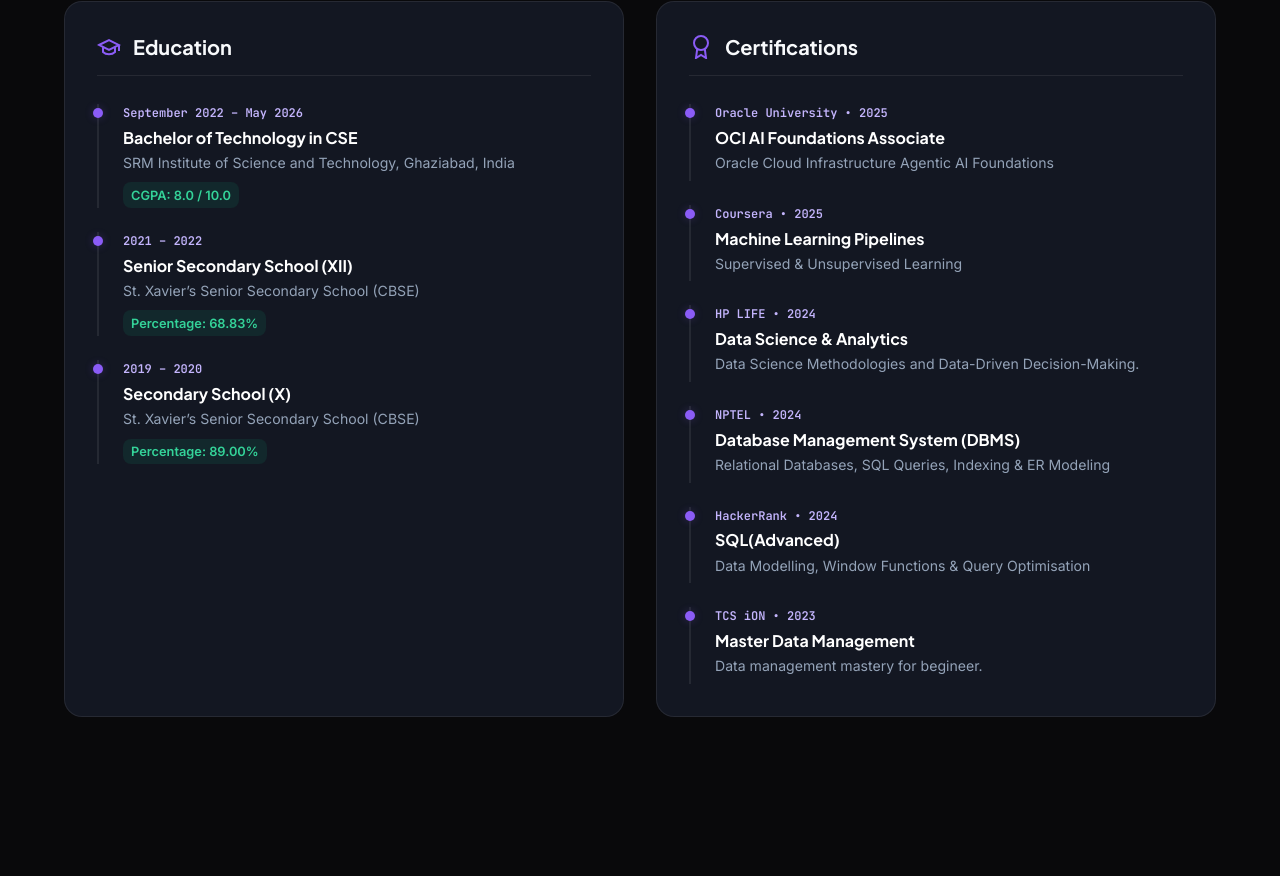
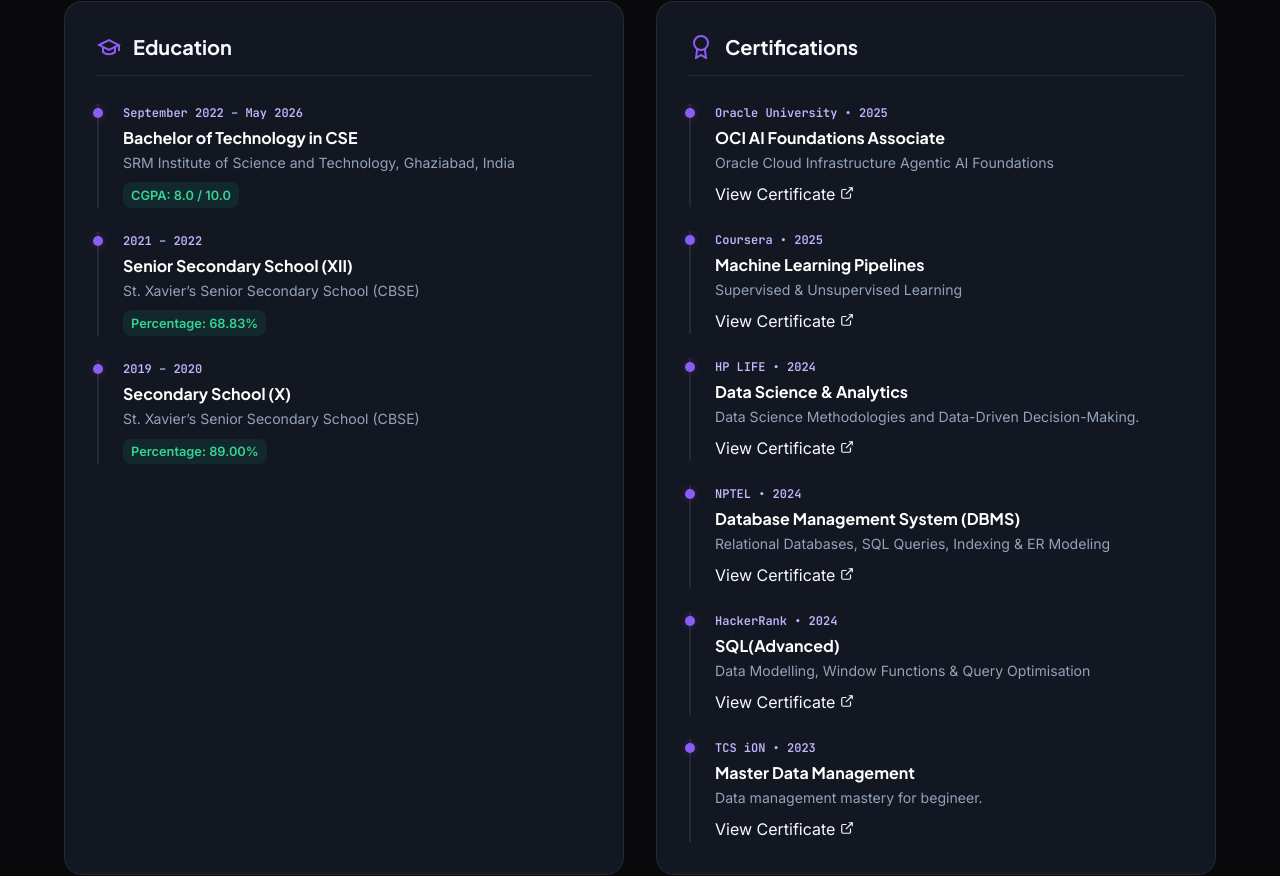
Before and after one commit to DivyangSingh0000/personal_portfolio, a website: page index.html in a window 1280 px wide. Shown: the part 5134-6010 px from the top of the page. Drawn offline with Linux system fonts and the light colour scheme; animation ran at ten frames a second.

Commit message:
Add certificate links and details to timeline

```diff
--- a/index.html
+++ b/index.html
@@ -580,36 +580,60 @@
                   <div class="timeline-period">Oracle University • 2025</div>
                   <h4 class="timeline-title">OCI AI Foundations Associate</h4>
                   <div class="timeline-org">Oracle Cloud Infrastructure Agentic AI Foundations</div>
+                  <a href="https://catalog-education.oracle.com/ords/certview/sharebadge?id=33AC262DFBDB2BD01BF42AD55CADD65269C64B23C2FFC61A4524DA9B42CAF0A6" target="_blank" rel="noopener noreferrer" class="cert-link">
+                    View Certificate
+                    <svg width="14" height="14" viewBox="0 0 24 24" fill="none" stroke="currentColor" stroke-width="2"><path d="M18 13v6a2 2 0 0 1-2 2H5a2 2 0 0 1-2-2V8a2 2 0 0 1 2-2h6"></path><polyline points="15 3 21 3 21 9"></polyline><line x1="10" y1="14" x2="21" y2="3"></line></svg>
+                  </a>
                 </div>
 
                 <div class="timeline-item">
                   <div class="timeline-period">Coursera • 2025</div>
                   <h4 class="timeline-title">Machine Learning Pipelines</h4>
                   <div class="timeline-org">Supervised & Unsupervised Learning</div>
+                  <a href="https://www.coursera.org/account/accomplishments/verify/VGK1X6WTPO2S" target="_blank" rel="noopener noreferrer" class="cert-link">
+                    View Certificate
+                    <svg width="14" height="14" viewBox="0 0 24 24" fill="none" stroke="currentColor" stroke-width="2"><path d="M18 13v6a2 2 0 0 1-2 2H5a2 2 0 0 1-2-2V8a2 2 0 0 1 2-2h6"></path><polyline points="15 3 21 3 21 9"></polyline><line x1="10" y1="14" x2="21" y2="3"></line></svg>
+                  </a>
                 </div>
 
                 <div class="timeline-item">
                   <div class="timeline-period">HP LIFE • 2024</div>
                   <h4 class="timeline-title">Data Science & Analytics</h4>
                   <div class="timeline-org">Data Science Methodologies and Data-Driven Decision-Making.</div>
+                  <a href="https://drive.google.com/file/d/1GaLdBqXOR6_F4RDfbozaUD5Id7Wpsika/view?usp=sharing" target="_blank" rel="noopener noreferrer" class="cert-link">
+                    View Certificate
+                    <svg width="14" height="14" viewBox="0 0 24 24" fill="none" stroke="currentColor" stroke-width="2"><path d="M18 13v6a2 2 0 0 1-2 2H5a2 2 0 0 1-2-2V8a2 2 0 0 1 2-2h6"></path><polyline points="15 3 21 3 21 9"></polyline><line x1="10" y1="14" x2="21" y2="3"></line></svg>
+                  </a>
                 </div>
 
                 <div class="timeline-item">
                   <div class="timeline-period">NPTEL • 2024</div>
                   <h4 class="timeline-title">Database Management System (DBMS)</h4>
                   <div class="timeline-org">Relational Databases, SQL Queries, Indexing & ER Modeling</div>
+                  <a href="https://drive.google.com/file/d/1g86Nw5DbtLHNyi_iiRC9w5QmyRp4YzUG/view?usp=drive_link" target="_blank" rel="noopener noreferrer" class="cert-link">
+                    View Certificate
+                    <svg width="14" height="14" viewBox="0 0 24 24" fill="none" stroke="currentColor" stroke-width="2"><path d="M18 13v6a2 2 0 0 1-2 2H5a2 2 0 0 1-2-2V8a2 2 0 0 1 2-2h6"></path><polyline points="15 3 21 3 21 9"></polyline><line x1="10" y1="14" x2="21" y2="3"></line></svg>
+                  </a>
                 </div>
 
                 <div class="timeline-item">
                   <div class="timeline-period">HackerRank • 2024</div>
                   <h4 class="timeline-title">SQL(Advanced)</h4>
                   <div class="timeline-org">Data Modelling, Window Functions & Query Optimisation</div>
+                  <a href="https://www.hackerrank.com/certificates/iframe/78b75e6f248f" target="_blank" rel="noopener noreferrer" class="cert-link">
+                    View Certificate
+                    <svg width="14" height="14" viewBox="0 0 24 24" fill="none" stroke="currentColor" stroke-width="2"><path d="M18 13v6a2 2 0 0 1-2 2H5a2 2 0 0 1-2-2V8a2 2 0 0 1 2-2h6"></path><polyline points="15 3 21 3 21 9"></polyline><line x1="10" y1="14" x2="21" y2="3"></line></svg>
+                  </a>
                 </div>
 
                 <div class="timeline-item">
                   <div class="timeline-period">TCS iON • 2023</div>
                   <h4 class="timeline-title">Master Data Management</h4>
                   <div class="timeline-org">Data management mastery for begineer.</div>
+                  <a href="https://drive.google.com/file/d/1GxcC4LeXNiddX3_BeFeJLM5ovCAA3FpG/view?usp=sharing" target="_blank" rel="noopener noreferrer" class="cert-link">
+                    View Certificate
+                    <svg width="14" height="14" viewBox="0 0 24 24" fill="none" stroke="currentColor" stroke-width="2"><path d="M18 13v6a2 2 0 0 1-2 2H5a2 2 0 0 1-2-2V8a2 2 0 0 1 2-2h6"></path><polyline points="15 3 21 3 21 9"></polyline><line x1="10" y1="14" x2="21" y2="3"></line></svg>
+                  </a>
                 </div>
 
               </div>
```
